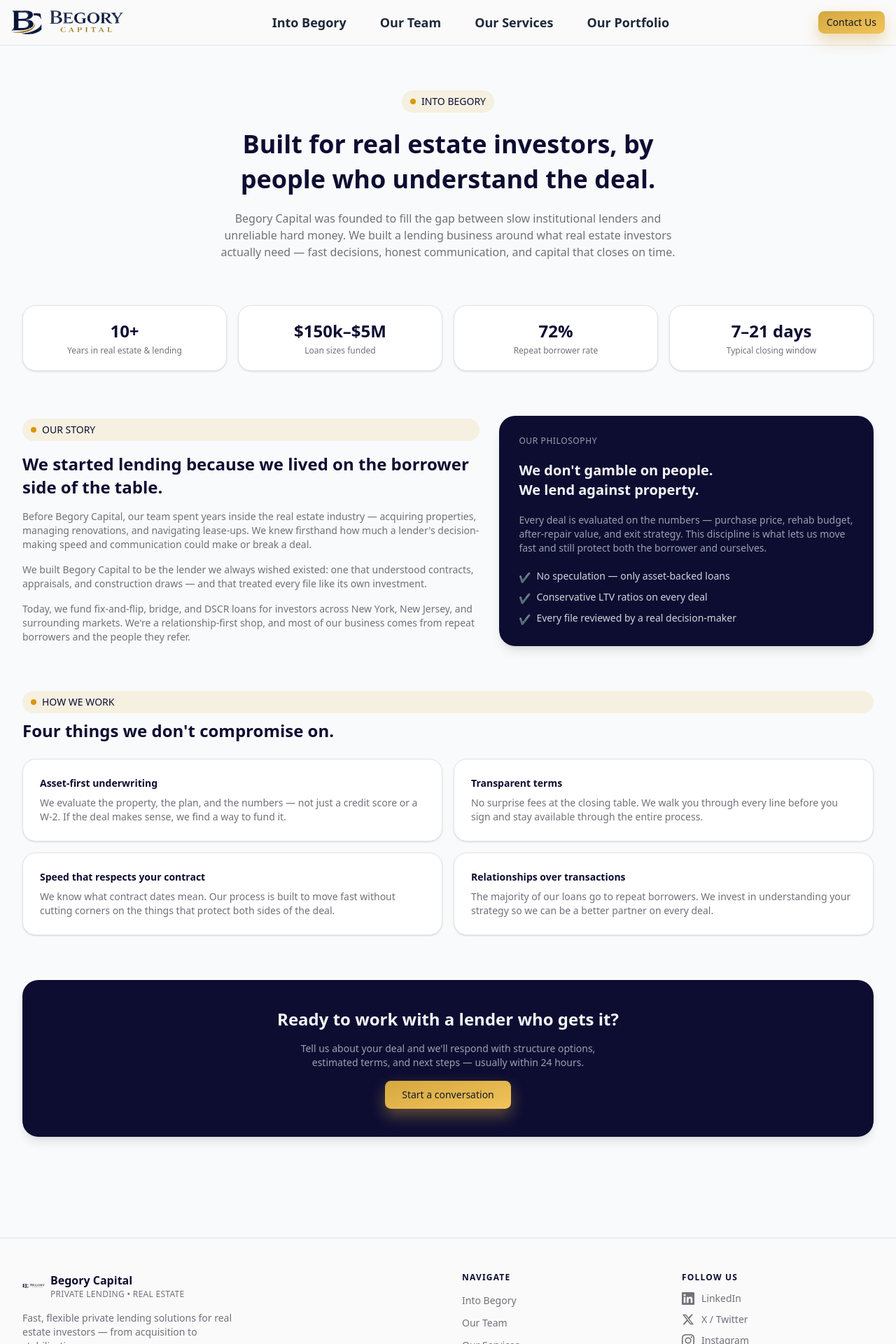
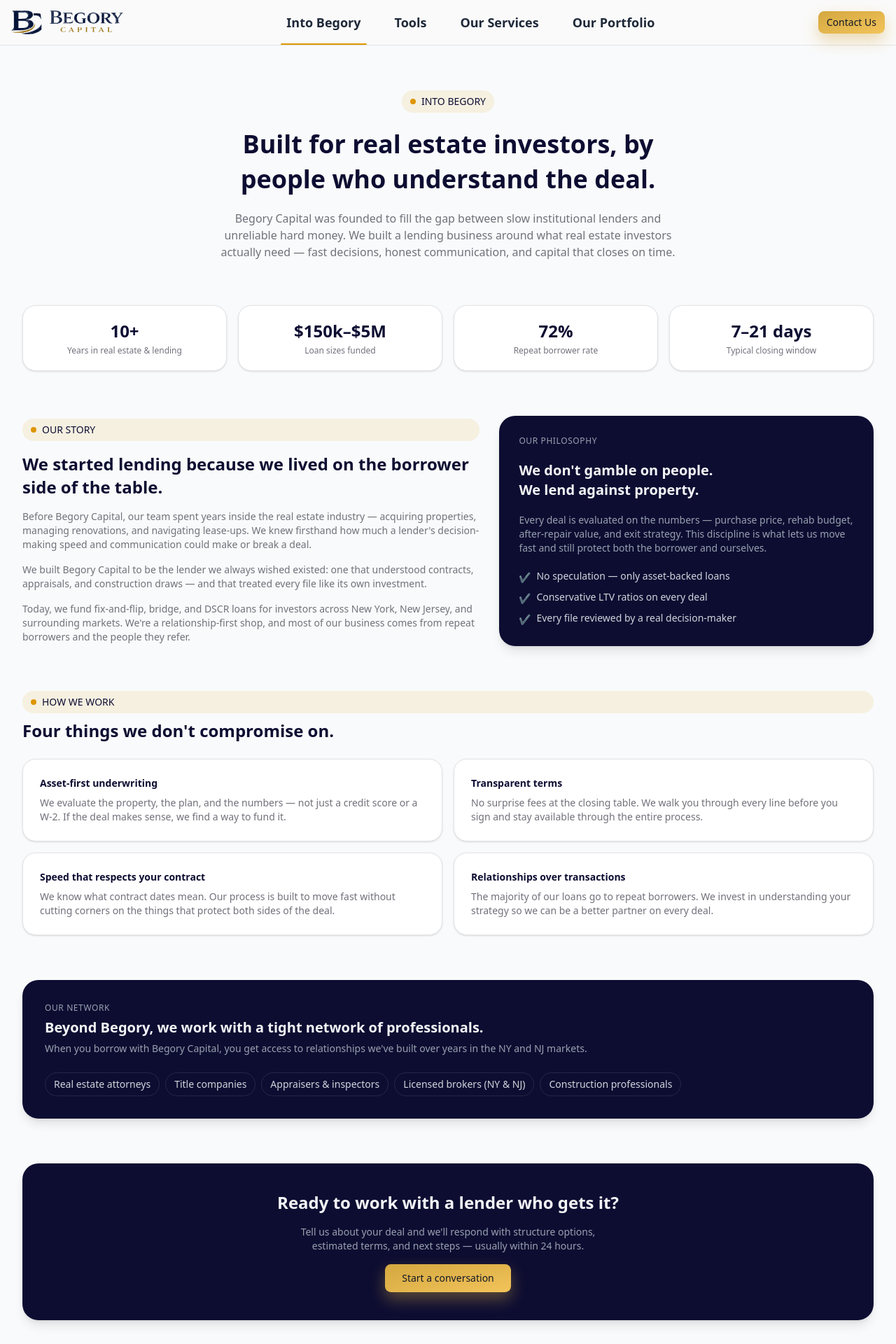
Before and after one commit to kwassef1/begory-capital, a Next.js app: page /about in a window 1280 px wide. Shown: the top 1920 px of the page at 70% size. Built offline with nearby package versions, Linux system fonts and the light colour scheme.

Commit message:
show active section in header

```diff
--- a/src/app/about/page.tsx
+++ b/src/app/about/page.tsx
@@ -155,6 +155,32 @@ export default function AboutPage() {
                     </div>
                 </section>
 
+                {/* Network */}
+                <section className="max-w-7xl mx-auto px-4 sm:px-6 lg:px-8 py-8">
+                    <Card variant="dark" className="rounded-3xl p-8 flex flex-col gap-6">
+                        <div className="flex flex-col gap-1.5">
+                            <div className="text-xs uppercase tracking-wider text-gray-400">OUR NETWORK</div>
+                            <h2 className="text-xl font-semibold text-gray-100">
+                                Beyond Begory, we work with a tight network of professionals.
+                            </h2>
+                            <p className="text-sm text-gray-400">
+                                When you borrow with Begory Capital, you get access to relationships we&apos;ve
+                                built over years in the NY and NJ markets.
+                            </p>
+                        </div>
+                        <div className="flex flex-wrap gap-2">
+                            {["Real estate attorneys", "Title companies", "Appraisers & inspectors", "Licensed brokers (NY & NJ)", "Construction professionals"].map((p) => (
+                                <span
+                                    key={p}
+                                    className="px-3 py-1.5 rounded-full border border-white/10 text-sm text-gray-300"
+                                >
+                                    {p}
+                                </span>
+                            ))}
+                        </div>
+                    </Card>
+                </section>
+
                 {/* CTA */}
                 <section className="max-w-7xl mx-auto px-4 sm:px-6 lg:px-8 py-8 pb-20">
                     <Card variant="dark" className="rounded-3xl px-8 py-10 text-center flex flex-col items-center gap-4">
--- a/src/components/footer.tsx
+++ b/src/components/footer.tsx
@@ -3,10 +3,10 @@ import Image from "next/image";
 
 const navLinks = [
     { label: "Into Begory", href: "/about" },
-    { label: "Our Team", href: "/team" },
+    { label: "Tools", href: "/tools" },
     { label: "Our Services", href: "/invest" },
     { label: "Our Portfolio", href: "/portfolio" },
-    { label: "Contact Us", href: "/#contact" },
+    { label: "Contact Us", href: "/contact" },
 ];
 
 const socialLinks = [
@@ -14,7 +14,13 @@ const socialLinks = [
         label: "LinkedIn",
         href: "#",
         icon: (
-            <svg width="18" height="18" viewBox="0 0 24 24" fill="currentColor" aria-hidden="true">
+            <svg
+                width="18"
+                height="18"
+                viewBox="0 0 24 24"
+                fill="currentColor"
+                aria-hidden="true"
+            >
                 <path d="M20.447 20.452h-3.554v-5.569c0-1.328-.027-3.037-1.852-3.037-1.853 0-2.136 1.445-2.136 2.939v5.667H9.351V9h3.414v1.561h.046c.477-.9 1.637-1.85 3.37-1.85 3.601 0 4.267 2.37 4.267 5.455v6.286zM5.337 7.433a2.062 2.062 0 0 1-2.063-2.065 2.064 2.064 0 1 1 2.063 2.065zm1.782 13.019H3.555V9h3.564v11.452zM22.225 0H1.771C.792 0 0 .774 0 1.729v20.542C0 23.227.792 24 1.771 24h20.451C23.2 24 24 23.227 24 22.271V1.729C24 .774 23.2 0 22.222 0h.003z" />
             </svg>
         ),
@@ -23,7 +29,13 @@ const socialLinks = [
         label: "X / Twitter",
         href: "#",
         icon: (
-            <svg width="18" height="18" viewBox="0 0 24 24" fill="currentColor" aria-hidden="true">
+            <svg
+                width="18"
+                height="18"
+                viewBox="0 0 24 24"
+                fill="currentColor"
+                aria-hidden="true"
+            >
                 <path d="M18.244 2.25h3.308l-7.227 8.26 8.502 11.24H16.17l-5.214-6.817L4.99 21.75H1.68l7.73-8.835L1.254 2.25H8.08l4.713 6.231zm-1.161 17.52h1.833L7.084 4.126H5.117z" />
             </svg>
         ),
@@ -32,7 +44,13 @@ const socialLinks = [
         label: "Instagram",
         href: "#",
         icon: (
-            <svg width="18" height="18" viewBox="0 0 24 24" fill="currentColor" aria-hidden="true">
+            <svg
+                width="18"
+                height="18"
+                viewBox="0 0 24 24"
+                fill="currentColor"
+                aria-hidden="true"
+            >
                 <path d="M12 2.163c3.204 0 3.584.012 4.85.07 3.252.148 4.771 1.691 4.919 4.919.058 1.265.069 1.645.069 4.849 0 3.205-.012 3.584-.069 4.849-.149 3.225-1.664 4.771-4.919 4.919-1.266.058-1.644.07-4.85.07-3.204 0-3.584-.012-4.849-.07-3.26-.149-4.771-1.699-4.919-4.92-.058-1.265-.07-1.644-.07-4.849 0-3.204.013-3.583.07-4.849.149-3.227 1.664-4.771 4.919-4.919 1.266-.057 1.645-.069 4.849-.069zM12 0C8.741 0 8.333.014 7.053.072 2.695.272.273 2.69.073 7.052.014 8.333 0 8.741 0 12c0 3.259.014 3.668.072 4.948.2 4.358 2.618 6.78 6.98 6.98C8.333 23.986 8.741 24 12 24c3.259 0 3.668-.014 4.948-.072 4.354-.2 6.782-2.618 6.979-6.98.059-1.28.073-1.689.073-4.948 0-3.259-.014-3.667-.072-4.947-.196-4.354-2.617-6.78-6.979-6.98C15.668.014 15.259 0 12 0zm0 5.838a6.162 6.162 0 1 0 0 12.324 6.162 6.162 0 0 0 0-12.324zM12 16a4 4 0 1 1 0-8 4 4 0 0 1 0 8zm6.406-11.845a1.44 1.44 0 1 0 0 2.881 1.44 1.44 0 0 0 0-2.881z" />
             </svg>
         ),
@@ -47,27 +65,43 @@ export default function Footer() {
             <div className="max-w-7xl mx-auto px-4 sm:px-6 lg:px-8 py-12">
                 {/* Main grid */}
                 <div className="grid grid-cols-1 sm:grid-cols-2 lg:grid-cols-4 gap-10 mb-10">
-
                     {/* Brand + contact */}
                     <div className="lg:col-span-2 flex flex-col gap-4">
                         <div className="flex items-center gap-2">
-                            <Image src="/icon.svg" width={32} height={32} alt="Begory Icon" />
+                            <Image
+                                src="/icon.svg"
+                                width={32}
+                                height={32}
+                                alt="Begory Icon"
+                            />
                             <div>
-                                <div className="text-base font-bold text-foreground">Begory Capital</div>
-                                <div className="text-xs text-muted-foreground tracking-wide">PRIVATE LENDING • REAL ESTATE</div>
+                                <div className="text-base font-bold text-foreground">
+                                    Begory Capital
+                                </div>
+                                <div className="text-xs text-muted-foreground tracking-wide">
+                                    PRIVATE LENDING • REAL ESTATE
+                                </div>
                             </div>
                         </div>
                         <p className="text-sm text-muted-foreground max-w-xs">
-                            Fast, flexible private lending solutions for real estate investors — from acquisition to stabilization.
+                            Fast, flexible private lending solutions for real
+                            estate investors — from acquisition to
+                            stabilization.
                         </p>
                         <ul className="flex flex-col gap-1.5 text-sm text-muted-foreground">
                             <li>
-                                <a href="mailto:info@begorycapital.com" className="hover:text-primary transition">
+                                <a
+                                    href="mailto:info@begorycapital.com"
+                                    className="hover:text-primary transition"
+                                >
                                     info@begorycapital.com
                                 </a>
                             </li>
                             <li>
-                                <a href="tel:+15513328570" className="hover:text-primary transition">
+                                <a
+                                    href="tel:+15513328570"
+                                    className="hover:text-primary transition"
+                                >
                                     551-332-8570
                                 </a>
                             </li>
@@ -77,7 +111,9 @@ export default function Footer() {
 
                     {/* Navigation */}
                     <div className="flex flex-col gap-3">
-                        <div className="text-xs font-semibold text-foreground uppercase tracking-widest">Navigate</div>
+                        <div className="text-xs font-semibold text-foreground uppercase tracking-widest">
+                            Navigate
+                        </div>
                         <ul className="flex flex-col gap-2">
                             {navLinks.map(({ label, href }) => (
                                 <li key={label}>
@@ -94,7 +130,9 @@ export default function Footer() {
 
                     {/* Social */}
                     <div className="flex flex-col gap-3">
-                        <div className="text-xs font-semibold text-foreground uppercase tracking-widest">Follow Us</div>
+                        <div className="text-xs font-semibold text-foreground uppercase tracking-widest">
+                            Follow Us
+                        </div>
                         <ul className="flex flex-col gap-2.5">
                             {socialLinks.map(({ label, href, icon }) => (
                                 <li key={label}>
@@ -118,12 +156,12 @@ export default function Footer() {
 
                 {/* Legal + copyright */}
                 <div className="pt-6 flex flex-col sm:flex-row justify-between gap-4 text-xs text-muted-foreground">
-                    <p>
-                        © {year} Begory Capital LLC. All rights reserved.
-                    </p>
+                    <p>© {year} Begory Capital LLC. All rights reserved.</p>
                     <p className="sm:text-right max-w-md">
-                        NMLS #0000000. Loans made or arranged pursuant to applicable state law. This is not an offer to lend.
-                        All loans subject to borrower and property qualification. Rates and terms subject to change without notice.
+                        NMLS #0000000. Loans made or arranged pursuant to
+                        applicable state law. This is not an offer to lend. All
+                        loans subject to borrower and property qualification.
+                        Rates and terms subject to change without notice.
                     </p>
                 </div>
             </div>
--- a/src/components/header.tsx
+++ b/src/components/header.tsx
@@ -33,7 +33,7 @@ export default function Header() {
                 {/* Desktop nav — center */}
                 <div className="hidden lg:flex flex-1 justify-center">
                     <NavButton label="Into Begory" href="/about" />
-                    <NavButton label="Our Team" href="/team" />
+                    <NavButton label="Tools" href="/tools" />
                     <NavButton label="Our Services" href="/invest" />
                     <NavButton label="Our Portfolio" href="/portfolio" />
                 </div>
@@ -70,7 +70,7 @@ export default function Header() {
             <div className="lg:hidden hidden peer-checked/nav:block border-t bg-sidebar/95 backdrop-blur-md">
                 <nav className="flex flex-col px-4 py-2 max-w-7xl mx-auto">
                     <NavButton label="Into Begory" href="/about" />
-                    <NavButton label="Our Team" href="/team" />
+                    <NavButton label="Tools" href="/tools" />
                     <NavButton label="Our Services" href="/invest" />
                     <NavButton label="Our Portfolio" href="/portfolio" />
                 </nav>
--- a/src/components/nav.tsx
+++ b/src/components/nav.tsx
@@ -1,4 +1,7 @@
+"use client";
+
 import Link from "next/link";
+import { usePathname } from "next/navigation";
 import SmoothScrollLink from "@/components/smooth-scroll-link";
 
 interface NavButtonProps {
@@ -7,12 +10,20 @@ interface NavButtonProps {
 }
 
 export default function NavButton({ label, href }: NavButtonProps) {
+    const pathname = usePathname();
+    const isActive = !!href && !href.includes("#") && pathname === href;
+
     const className =
-        "group relative flex items-center px-6 py-3.5 text-lg font-bold text-gray-800 transition duration-150 hover:text-primary";
+        "group relative flex items-center px-6 py-3.5 text-lg font-bold transition duration-150 text-gray-800 hover:text-primary";
+
     const glow = (
-        <span className="overflow-hidden absolute inset-0 origin-bottom opacity-0 scale-0 transition duration-150 group-hover:opacity-100 group-hover:scale-100">
-            <span className="absolute inset-x-4 -bottom-2 h-full bg-gradient-to-t from-primary/20 to-transparent blur rounded-t-full" />
+        <span className="absolute inset-0 origin-bottom opacity-0 scale-0 transition duration-150 group-hover:opacity-100 group-hover:scale-100">
+            <span className="absolute inset-x-4 -bottom-1 h-full bg-gradient-to-t from-primary/20 to-transparent blur rounded-t-full" />
         </span>
+    );
+
+    const activeIndicator = isActive && (
+        <span className="absolute inset-x-4 -bottom-1 h-0.5 bg-primary rounded-full" />
     );
 
     if (href?.includes("#")) {
@@ -20,6 +31,7 @@ export default function NavButton({ label, href }: NavButtonProps) {
             <SmoothScrollLink href={href} className={className}>
                 {label}
                 {glow}
+                {activeIndicator}
             </SmoothScrollLink>
         );
     }
@@ -29,6 +41,7 @@ export default function NavButton({ label, href }: NavButtonProps) {
             <Link href={href} className={className}>
                 {label}
                 {glow}
+                {activeIndicator}
             </Link>
         );
     }
```
